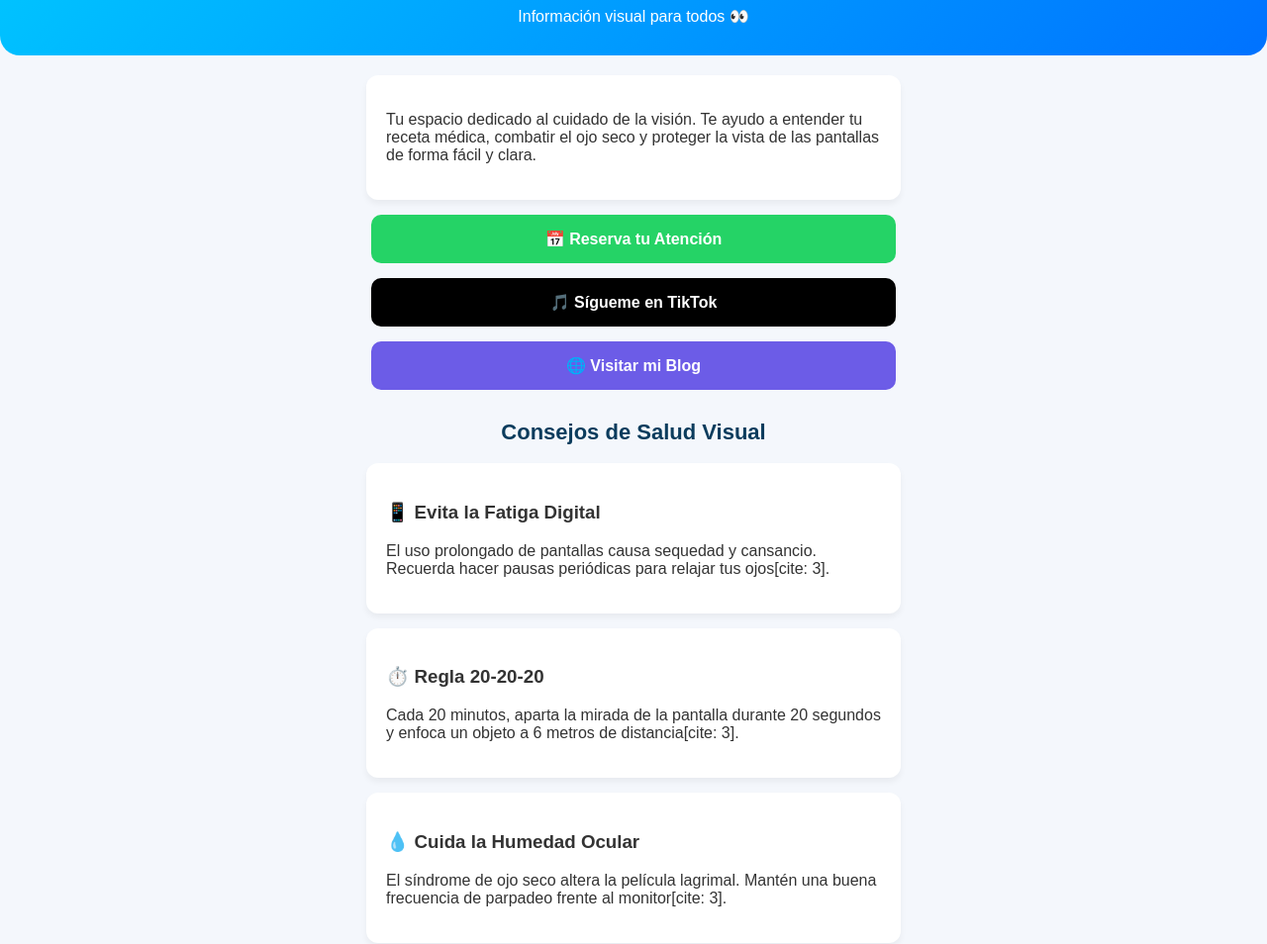
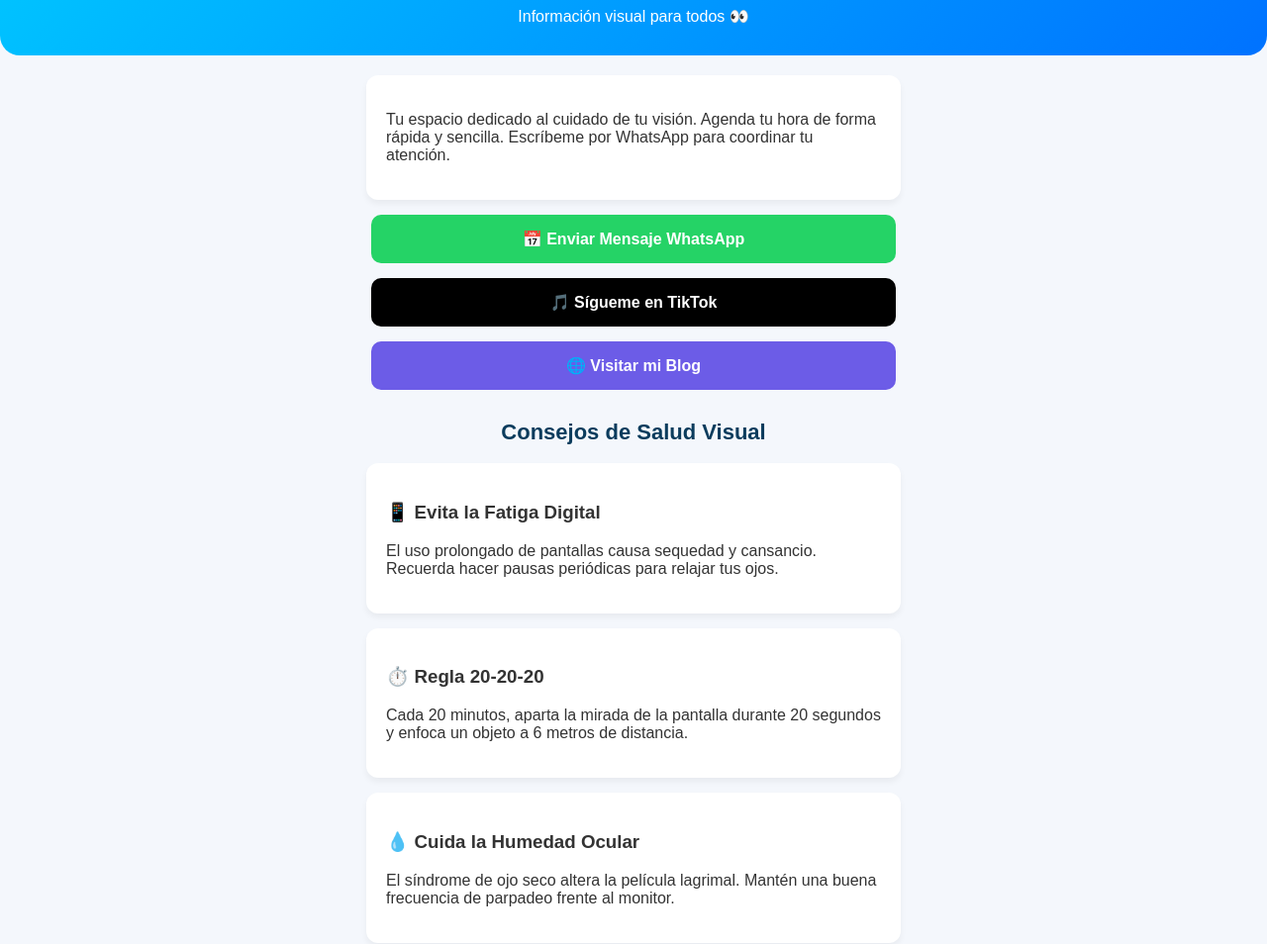
Before and after one commit to alejandralopehandia-beep/saludvisual, a plain HTML site: page index.html in a window 1280 px wide. Shown: the part 64-1018 px from the top of the page at 99% size. Drawn offline with Linux system fonts and the light colour scheme.

Commit message:
Update index.html

```diff
--- a/index.html
+++ b/index.html
@@ -63,38 +63,38 @@
 </head>
 <body>
 
-    <!-- Encabezado con los emojis, InfoChileTodos e Información visual para todos -->
+    <!-- Encabezado con título y subtítulo -->
     <div class="header-box">
         <h1>👁️💙 InfoChileTodos</h1>
-        <p> Información visual para todos 👀</p>
+        <p>Información visual para todos 👀 </p>
     </div>
 
-    <!-- Cuadro de descripción -->
+    <!-- Descripción solicitada -->
     <div class="content-card">
-        <p>Tu espacio dedicado al cuidado de la visión. Te ayudo a entender tu receta médica, combatir el ojo seco y proteger la vista de las pantallas de forma fácil y clara.</p>
+        <p>Tu espacio dedicado al cuidado de tu visión. Agenda tu hora de forma rápida y sencilla. Escríbeme por WhatsApp para coordinar tu atención.</p>
     </div>
 
-    <!-- Botones principales -->
-    <a href="https://wa.me/" class="btn btn-whatsapp">📅 Reserva tu Atención</a>
-    <a href="https://www.tiktok.com/" class="btn btn-tiktok">🎵 Sígueme en TikTok</a>
-    <a href="#" class="btn btn-blog">🌐 Visitar mi Blog</a>
+    <!-- Botones principales (REEMPLAZA LOS ENLACES CON LOS TUYOS) -->
+    <a href="https://wa.me/56912345678" class="btn btn-whatsapp" target="_blank">📅 Enviar Mensaje WhatsApp</a>
+    <a href="https://www.tiktok.com/" class="btn btn-tiktok" target="_blank">🎵 Sígueme en TikTok</a>
+    <a href="#" class="btn btn-blog" target="_blank">🌐 Visitar mi Blog</a>
 
     <!-- Sección de Consejos de Salud Visual -->
     <h2 class="section-title">Consejos de Salud Visual</h2>
 
     <div class="content-card">
         <h3>📱 Evita la Fatiga Digital</h3>
-        <p>El uso prolongado de pantallas causa sequedad y cansancio. Recuerda hacer pausas periódicas para relajar tus ojos[cite: 3].</p>
+        <p>El uso prolongado de pantallas causa sequedad y cansancio. Recuerda hacer pausas periódicas para relajar tus ojos.</p>
     </div>
 
     <div class="content-card">
         <h3>⏱️ Regla 20-20-20</h3>
-        <p>Cada 20 minutos, aparta la mirada de la pantalla durante 20 segundos y enfoca un objeto a 6 metros de distancia[cite: 3].</p>
+        <p>Cada 20 minutos, aparta la mirada de la pantalla durante 20 segundos y enfoca un objeto a 6 metros de distancia.</p>
     </div>
 
     <div class="content-card">
         <h3>💧 Cuida la Humedad Ocular</h3>
-        <p>El síndrome de ojo seco altera la película lagrimal. Mantén una buena frecuencia de parpadeo frente al monitor[cite: 3].</p>
+        <p>El síndrome de ojo seco altera la película lagrimal. Mantén una buena frecuencia de parpadeo frente al monitor.</p>
     </div>
 
 </body>
```
